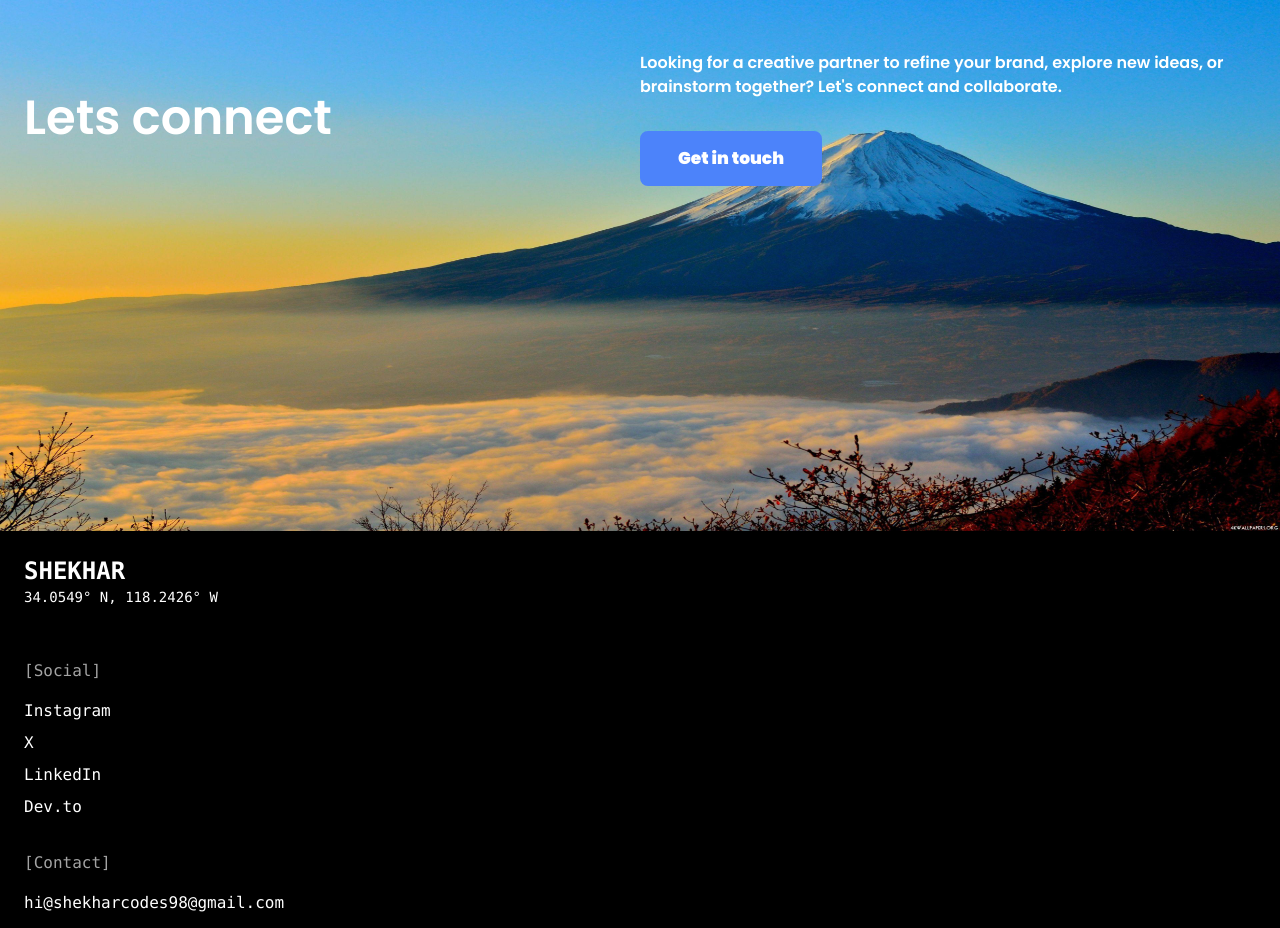
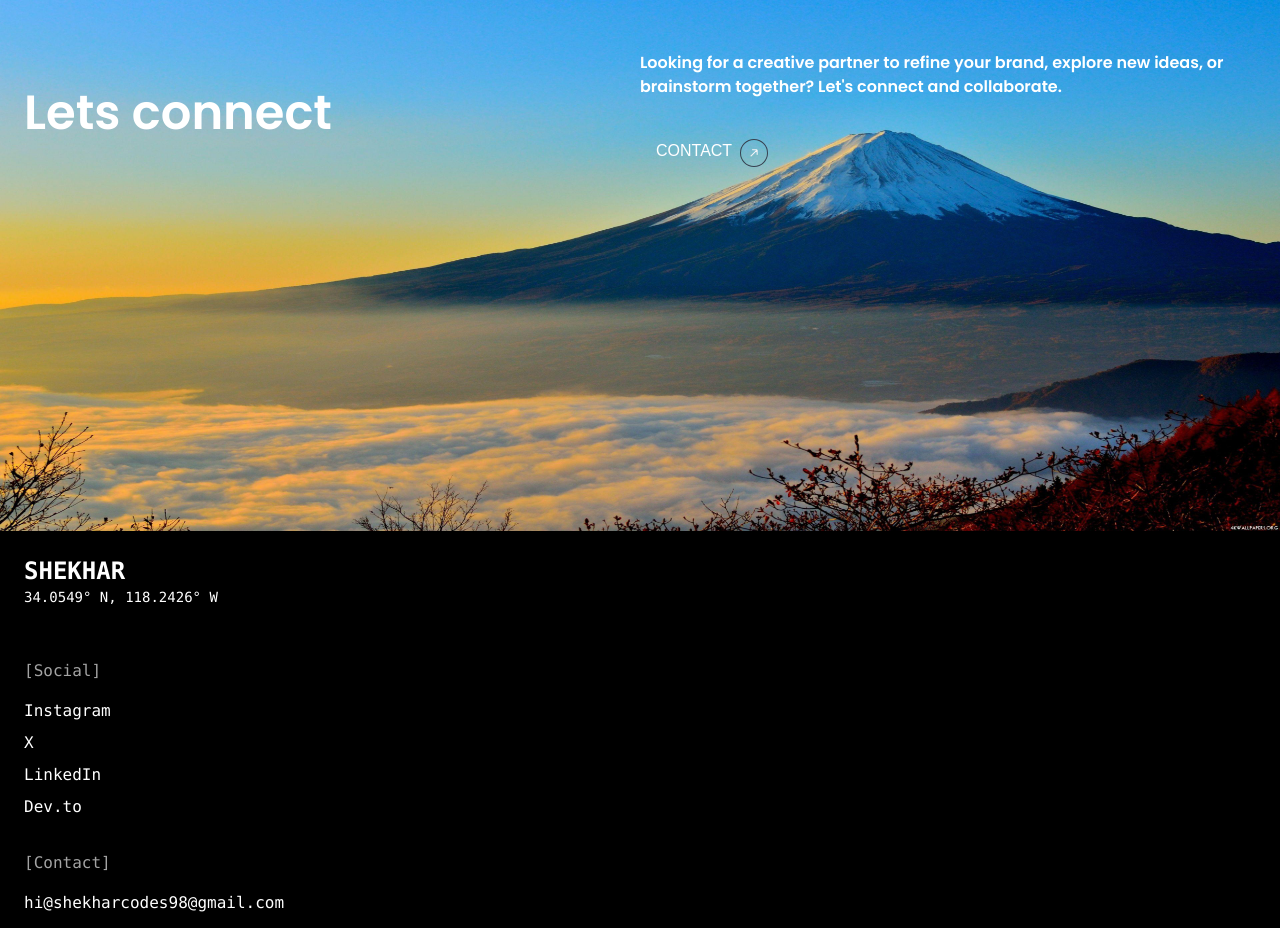
Before and after one commit to shekhar9837/portfolio, a Next.js app: page / in a window 1280 px wide. Shown: the part 4780-5708 px from the top of the page. Built offline with nearby package versions, Linux system fonts and the light colour scheme; a web font is replaced by a local one.

Commit message:
removed svg from lets connect page

```diff
--- a/app/components/ConnectPage.tsx
+++ b/app/components/ConnectPage.tsx
@@ -7,220 +7,6 @@ import styled from 'styled-components';
 
 const ConnectPage = () => {
 
-  const Button = () => {
-    return (
-      <StyledWrapper>
-        <button>
-          Get in touch
-          <div className="star-1">
-            <svg xmlns="http://www.w3.org/2000/svg" xmlSpace="preserve" version="1.1" style={{shapeRendering: 'geometricPrecision', textRendering: 'geometricPrecision', imageRendering: 'auto', fillRule: 'evenodd', clipRule: 'evenodd'}} viewBox="0 0 784.11 815.53" xmlnsXlink="http://www.w3.org/1999/xlink">
-              <defs />
-              <g id="Layer_x0020_1">
-                <metadata id="CorelCorpID_0Corel-Layer" />
-                <path className="fil0" d="M392.05 0c-20.9,210.08 -184.06,378.41 -392.05,407.78 207.96,29.37 371.12,197.68 392.05,407.74 20.93,-210.06 184.09,-378.37 392.05,-407.74 -207.98,-29.38 -371.16,-197.69 -392.06,-407.78z" />
-              </g>
-            </svg>
-          </div>
-          <div className="star-2">
-            <svg xmlns="http://www.w3.org/2000/svg" xmlSpace="preserve" version="1.1" style={{shapeRendering: 'geometricPrecision', textRendering: 'geometricPrecision', imageRendering: 'auto', fillRule: 'evenodd', clipRule: 'evenodd'}} viewBox="0 0 784.11 815.53" xmlnsXlink="http://www.w3.org/1999/xlink">
-              <defs />
-              <g id="Layer_x0020_1">
-                <metadata id="CorelCorpID_0Corel-Layer" />
-                <path className="fil0" d="M392.05 0c-20.9,210.08 -184.06,378.41 -392.05,407.78 207.96,29.37 371.12,197.68 392.05,407.74 20.93,-210.06 184.09,-378.37 392.05,-407.74 -207.98,-29.38 -371.16,-197.69 -392.06,-407.78z" />
-              </g>
-            </svg>
-          </div>
-          <div className="star-3">
-            <svg xmlns="http://www.w3.org/2000/svg" xmlSpace="preserve" version="1.1" style={{shapeRendering: 'geometricPrecision', textRendering: 'geometricPrecision', imageRendering: 'auto', fillRule: 'evenodd', clipRule: 'evenodd'}} viewBox="0 0 784.11 815.53" xmlnsXlink="http://www.w3.org/1999/xlink">
-              <defs />
-              <g id="Layer_x0020_1">
-                <metadata id="CorelCorpID_0Corel-Layer" />
-                <path className="fil0" d="M392.05 0c-20.9,210.08 -184.06,378.41 -392.05,407.78 207.96,29.37 371.12,197.68 392.05,407.74 20.93,-210.06 184.09,-378.37 392.05,-407.74 -207.98,-29.38 -371.16,-197.69 -392.06,-407.78z" />
-              </g>
-            </svg>
-          </div>
-          <div className="star-4">
-            <svg xmlns="http://www.w3.org/2000/svg" xmlSpace="preserve" version="1.1" style={{shapeRendering: 'geometricPrecision', textRendering: 'geometricPrecision', imageRendering: 'auto', fillRule: 'evenodd', clipRule: 'evenodd'}} viewBox="0 0 784.11 815.53" xmlnsXlink="http://www.w3.org/1999/xlink">
-              <defs />
-              <g id="Layer_x0020_1">
-                <metadata id="CorelCorpID_0Corel-Layer" />
-                <path className="fil0" d="M392.05 0c-20.9,210.08 -184.06,378.41 -392.05,407.78 207.96,29.37 371.12,197.68 392.05,407.74 20.93,-210.06 184.09,-378.37 392.05,-407.74 -207.98,-29.38 -371.16,-197.69 -392.06,-407.78z" />
-              </g>
-            </svg>
-          </div>
-          <div className="star-5">
-            <svg xmlns="http://www.w3.org/2000/svg" xmlSpace="preserve" version="1.1" style={{shapeRendering: 'geometricPrecision', textRendering: 'geometricPrecision', imageRendering: 'auto', fillRule: 'evenodd', clipRule: 'evenodd'}} viewBox="0 0 784.11 815.53" xmlnsXlink="http://www.w3.org/1999/xlink">
-              <defs />
-              <g id="Layer_x0020_1">
-                <metadata id="CorelCorpID_0Corel-Layer" />
-                <path className="fil0" d="M392.05 0c-20.9,210.08 -184.06,378.41 -392.05,407.78 207.96,29.37 371.12,197.68 392.05,407.74 20.93,-210.06 184.09,-378.37 392.05,-407.74 -207.98,-29.38 -371.16,-197.69 -392.06,-407.78z" />
-              </g>
-            </svg>
-          </div>
-          <div className="star-6">
-            <svg xmlns="http://www.w3.org/2000/svg" xmlSpace="preserve" version="1.1" style={{shapeRendering: 'geometricPrecision', textRendering: 'geometricPrecision', imageRendering: 'auto', fillRule: 'evenodd', clipRule: 'evenodd'}} viewBox="0 0 784.11 815.53" xmlnsXlink="http://www.w3.org/1999/xlink">
-              <defs />
-              <g id="Layer_x0020_1">
-                <metadata id="CorelCorpID_0Corel-Layer" />
-                <path className="fil0" d="M392.05 0c-20.9,210.08 -184.06,378.41 -392.05,407.78 207.96,29.37 371.12,197.68 392.05,407.74 20.93,-210.06 184.09,-378.37 392.05,-407.74 -207.98,-29.38 -371.16,-197.69 -392.06,-407.78z" />
-              </g>
-            </svg>
-          </div>
-        </button>
-      </StyledWrapper>
-    );
-  }
-
-  const StyledWrapper = styled.div`
-    button {
-      position: relative;
-      padding: 12px 35px;
-      background: #4c83fa;
-      font-size: 17px;
-      font-weight: 1000;
-      color: #ffffff;
-      border: 3px solid #4c83fa;
-      border-radius: 8px;
-      box-shadow: 0 0 0 #ffffff;
-      transition: all 0.3s ease-in-out;
-      cursor: pointer;
-    }
-
-    .star-1 {
-      position: absolute;
-      top: 20%;
-      left: 20%;
-      width: 25px;
-      height: auto;
-      filter: drop-shadow(0 0 0 #4c83fa);
-      z-index: -5;
-      transition: all 1s cubic-bezier(0.05, 0.83, 0.43, 0.96);
-    }
-
-    .star-2 {
-      position: absolute;
-      top: 45%;
-      left: 45%;
-      width: 15px;
-      height: auto;
-      filter: drop-shadow(0 0 0 #4c83fa);
-      z-index: -5;
-      transition: all 1scubic-bezier(0, 0.4, 0, 1.01);
-    }
-
-    .star-3 {
-      position: absolute;
-      top: 40%;
-      left: 40%;
-      width: 5px;
-      height: auto;
-      filter: drop-shadow(0 0 0 #4c83fa);
-      z-index: -5;
-      transition: all 1s cubic-bezier(0, 0.4, 0, 1.01);
-    }
-
-    .star-4 {
-      position: absolute;
-      top: 20%;
-      left: 40%;
-      width: 8px;
-      height: auto;
-      filter: drop-shadow(0 0 0 #4c83fa);
-      z-index: -5;
-      transition: all 0.8s cubic-bezier(0, 0.4, 0, 1.01);
-    }
-
-    .star-5 {
-      position: absolute;
-      top: 25%;
-      left: 45%;
-      width: 15px;
-      height: auto;
-      filter: drop-shadow(0 0 0 #4c83fa);
-      z-index: -5;
-      transition: all 0.6s cubic-bezier(0, 0.4, 0, 1.01);
-    }
-
-    .star-6 {
-      position: absolute;
-      top: 5%;
-      left: 50%;
-      width: 5px;
-      height: auto;
-      filter: drop-shadow(0 0 0 #4c83fa);
-      z-index: -5;
-      transition: all 0.8s ease;
-    }
-
-    button:hover {
-      background: transparent;
-      color: #4c83fa;
-      box-shadow: 0 0 0px #4c83fa;
-    }
-
-    button:hover .star-1 {
-      position: absolute;
-      top: -80%;
-      left: -30%;
-      width: 25px;
-      height: auto;
-      filter: drop-shadow(0 0 0px #4c83fa);
-      z-index: 2;
-    }
-
-    button:hover .star-2 {
-      position: absolute;
-      top: -0%;
-      left: 10%;
-      width: 15px;
-      height: auto;
-      filter: drop-shadow(0 0 0px #4c83fa);
-      z-index: 2;
-    }
-
-    button:hover .star-3 {
-      position: absolute;
-      top: 55%;
-      left: 25%;
-      width: 5px;
-      height: auto;
-      filter: drop-shadow(0 0 0px #4c83fa);
-      z-index: 2;
-    }
-
-    button:hover .star-4 {
-      position: absolute;
-      top: 30%;
-      left: 80%;
-      width: 8px;
-      height: auto;
-      filter: drop-shadow(0 0 0px #4c83fa);
-      z-index: 2;
-    }
-
-    button:hover .star-5 {
-      position: absolute;
-      top: 25%;
-      left: 115%;
-      width: 15px;
-      height: auto;
-      filter: drop-shadow(0 0 0px #4c83fa);
-      z-index: 2;
-    }
-
-    button:hover .star-6 {
-      position: absolute;
-      top: 5%;
-      left: 60%;
-      width: 5px;
-      height: auto;
-      filter: drop-shadow(0 0 0px #4c83fa);
-      z-index: 2;
-    }
-
-    .fil0 {
-      fill: #4c83fa;
-    }`;
 
 
 
@@ -248,7 +34,7 @@ const ConnectPage = () => {
 
           <div className="flex items-start justify-start w-full mt-8">
             <Link href='https://www.x.com/shekhar9837 ' target="_blank" >
-            {/* <button
+            <button
               type="submit"
               className="flex  gap-2   font-ptmono text-white  z-10 custom:px-4 py-2 overflow-hidden rounded-md group"
             >
@@ -263,8 +49,7 @@ const ConnectPage = () => {
                   className="fill-gray-100 group-hover:fill-gray-200"
                   />
               </svg>
-            </button> */}
-            <Button />
+            </button>
                   </Link>
           </div>
         </div>
```
